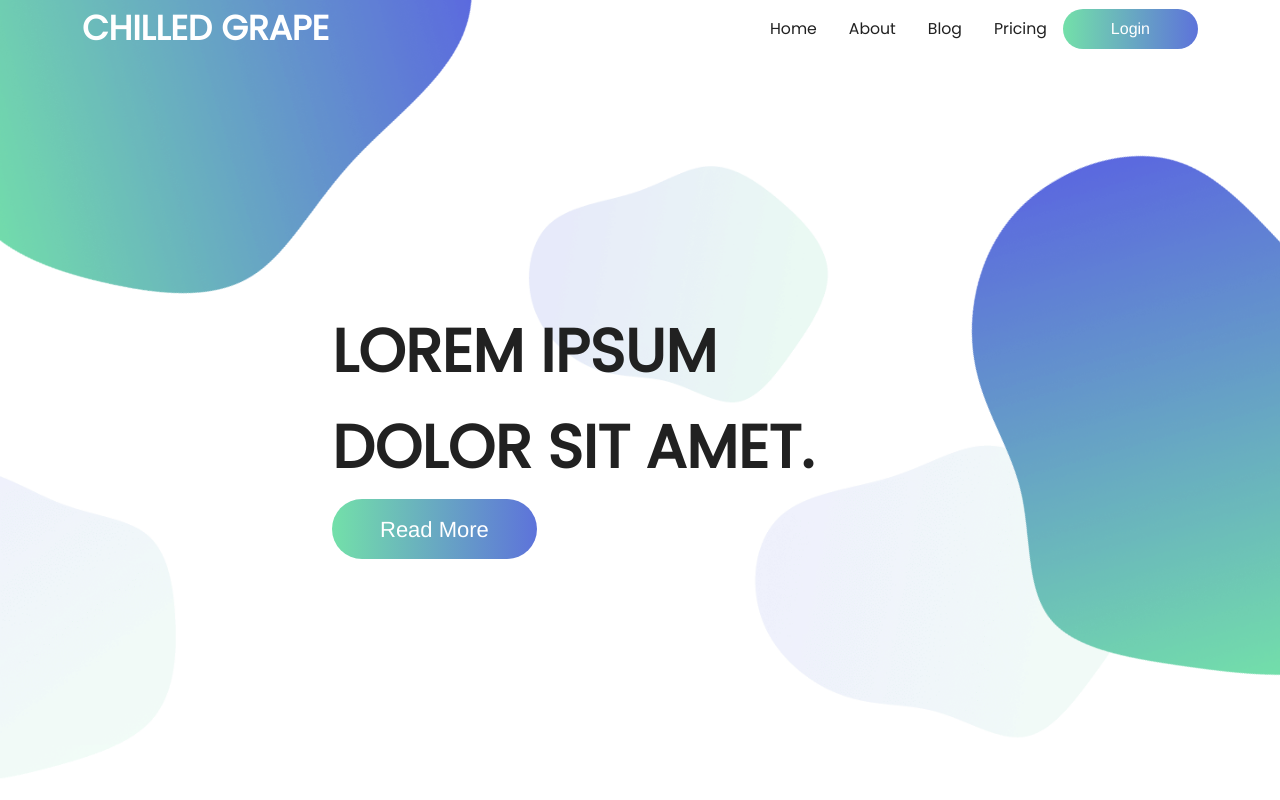
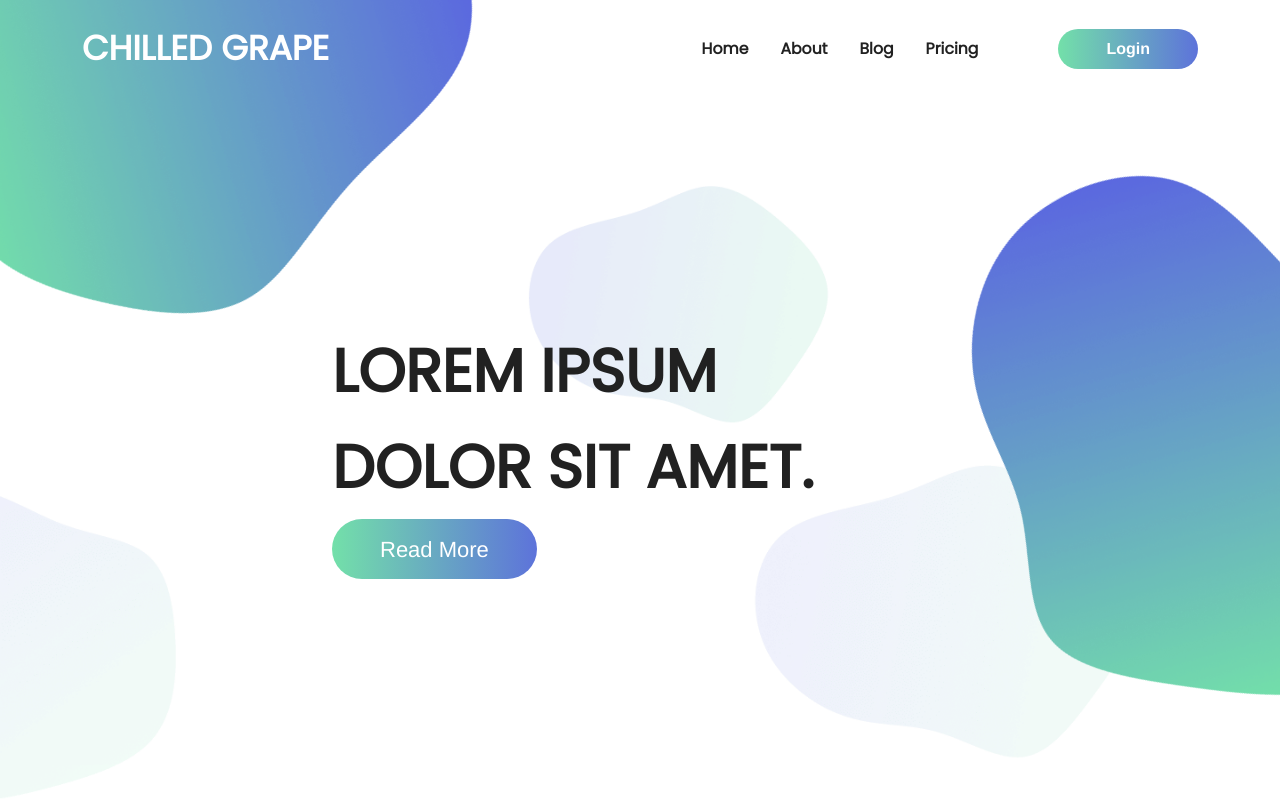
Before and after one commit to Harry-Gardiner/Cold-Banana, a Vue app: page / in a window 1280 px wide. Shown: the top 800 px of the page. Built offline with nearby package versions, Linux system fonts and the light colour scheme; no server answers.

Commit message:
Navbar - css changes to closer match design

```diff
--- a/src/components/AppNavbar.vue
+++ b/src/components/AppNavbar.vue
@@ -15,7 +15,7 @@
       <ul
         class="
           navbar__navigation
-          d-none d-md-flex
+          d-none d-lg-flex
           align-items-center
           justify-content-end
         "
@@ -24,9 +24,9 @@
         <li><a href="/" class="navbar__link">About</a></li>
         <li><a href="/" class="navbar__link">Blog</a></li>
         <li><a href="/" class="navbar__link">Pricing</a></li>
-        <AppButton type="button--small">Login</AppButton>
+        <AppButton class="navbar__button" type="button--small">Login</AppButton>
       </ul>
-      <div class="navbar__icon d-flex d-md-none">
+      <div class="navbar__icon d-flex d-lg-none">
         <i
           class="fa-solid fa-bars"
           @click="toggleMobileNav"
@@ -34,7 +34,7 @@
         ></i>
       </div>
       <transition name="mobile-nav">
-        <ul v-show="mobileNav" class="navbar__mobile-nav d-md-none">
+        <ul v-show="mobileNav" class="navbar__mobile-nav d-lg-none">
           <li><a href="/" class="navbar__link">Home</a></li>
           <li><a href="/" class="navbar__link">About</a></li>
           <li><a href="/" class="navbar__link">Blog</a></li>
@@ -82,8 +82,8 @@ header {
     position: absolute;
 
     &--one {
-      top: -180px;
-      left: -30px;
+      top: -170px;
+      left: -50px;
       transform: rotate(-30deg);
 
       @media (min-width: 768px) {
@@ -115,6 +115,7 @@ header {
 
 .navbar {
   position: sticky;
+  margin-top: 20px;
   z-index: 99;
   width: 100%;
   top: 0;
@@ -132,7 +133,7 @@ header {
 
   ul,
   &__link {
-    font-weight: 500;
+    font-weight: 600;
     list-style: none;
     text-decoration: none;
     color: $heading-colour;
@@ -178,8 +179,9 @@ header {
     background: $prim-colour;
     top: 0;
     left: 0;
-    padding-top: 4rem;
-    padding: 2rem;
+    padding-left: 2rem;
+    padding-top: 2rem;
+    z-index: 99;
 
     li {
       margin: 1rem 0;
@@ -188,6 +190,11 @@ header {
         color: $white;
       }
     }
+  }
+
+  &__button {
+    margin-left: 4rem;
+    font-weight: 600;
   }
 
   .mobile-nav-enter-active,
```
